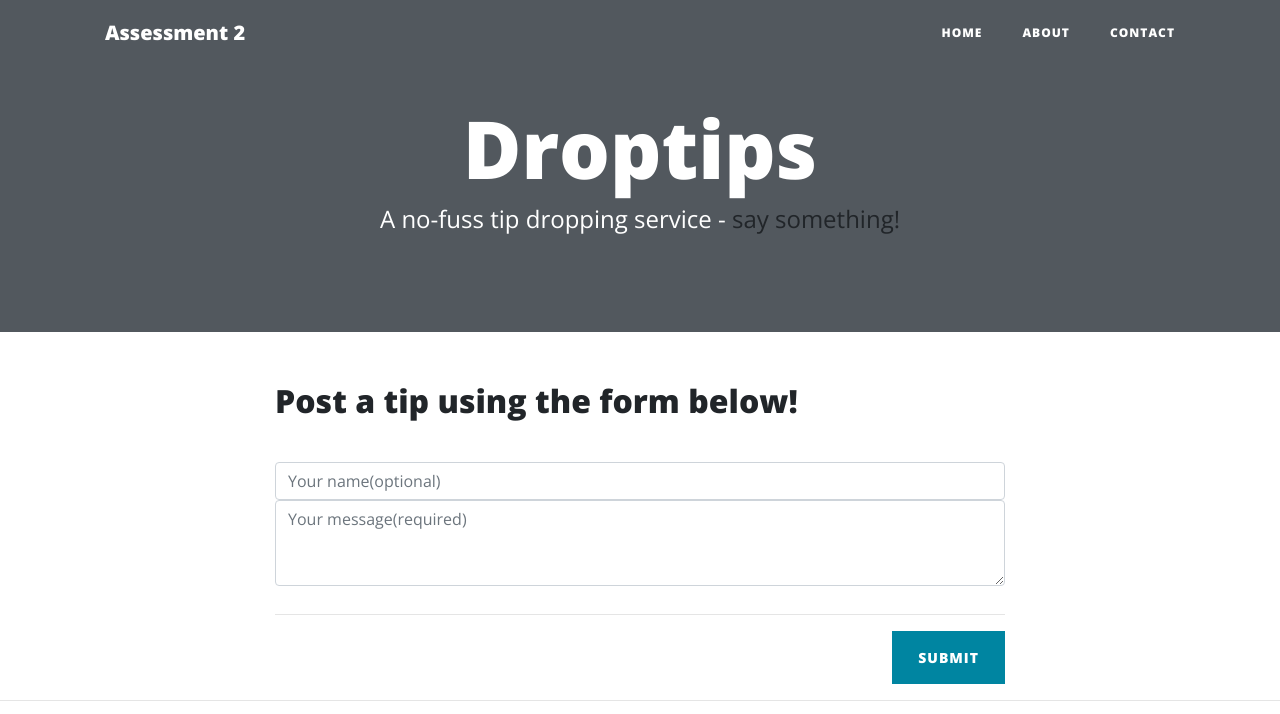
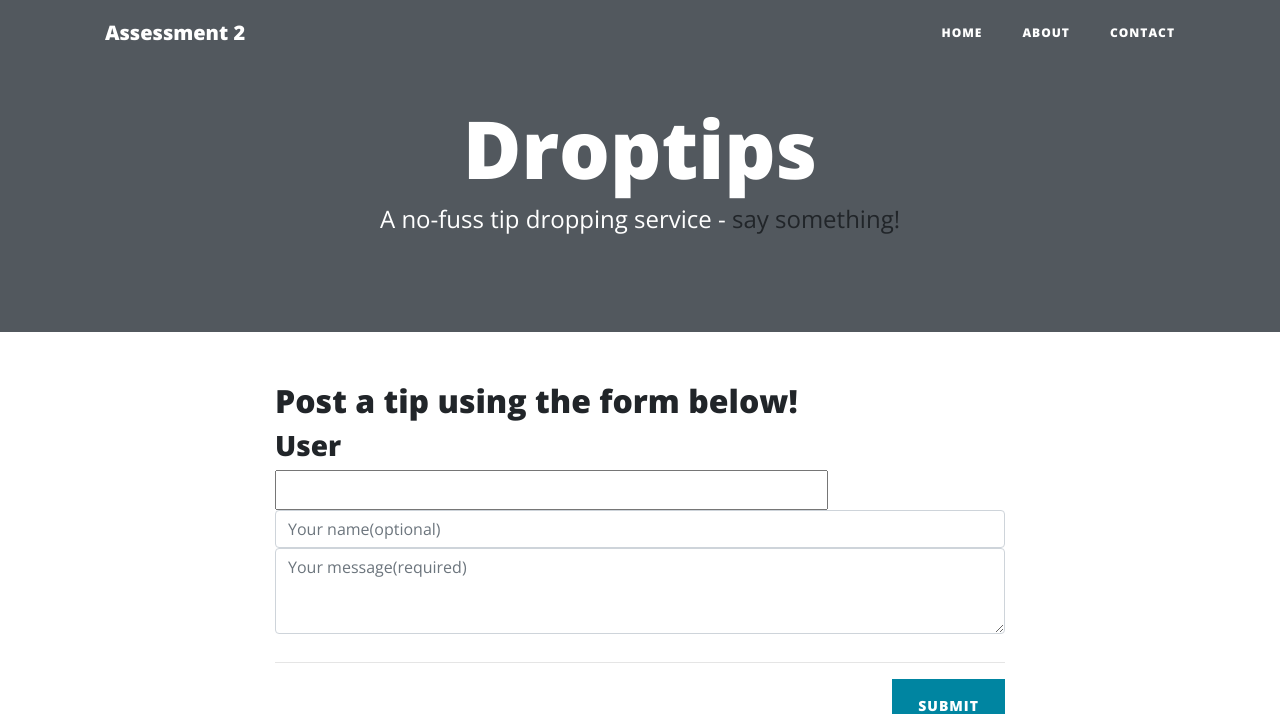
Before and after one commit to nikotrianta/triantafillou_niko_set09103_cw2, a Flask app: template source/templates/post.html in a window 1280 px wide. Shown: the top 714 px of the page. Run offline with Flask 2, Linux system fonts and the light colour scheme; the template is opened without the code that fills it: values that come from a table or form of the project are taken from there, others are empty; some libraries are stand-ins or nearby versions.

Commit message:
correcting typo

```diff
--- a/source/templates/post.html
+++ b/source/templates/post.html
@@ -10,7 +10,7 @@
                 </h2>
                 <h3 class="post-subtitle">
                     <form action="" method="post" novalidate>
-                        {{ form.username.label }}<br> {{ form.username(size=32) }}
+                        {{ form.user.label }}<br> {{ form.user(size=32) }}
                         <input type="text" class="form-control" id="user" placeholder="Your name(optional)">
                         <textarea class="form-control" id="message" rows="3" placeholder="Your message(required)"></textarea>
                     </form>
```
